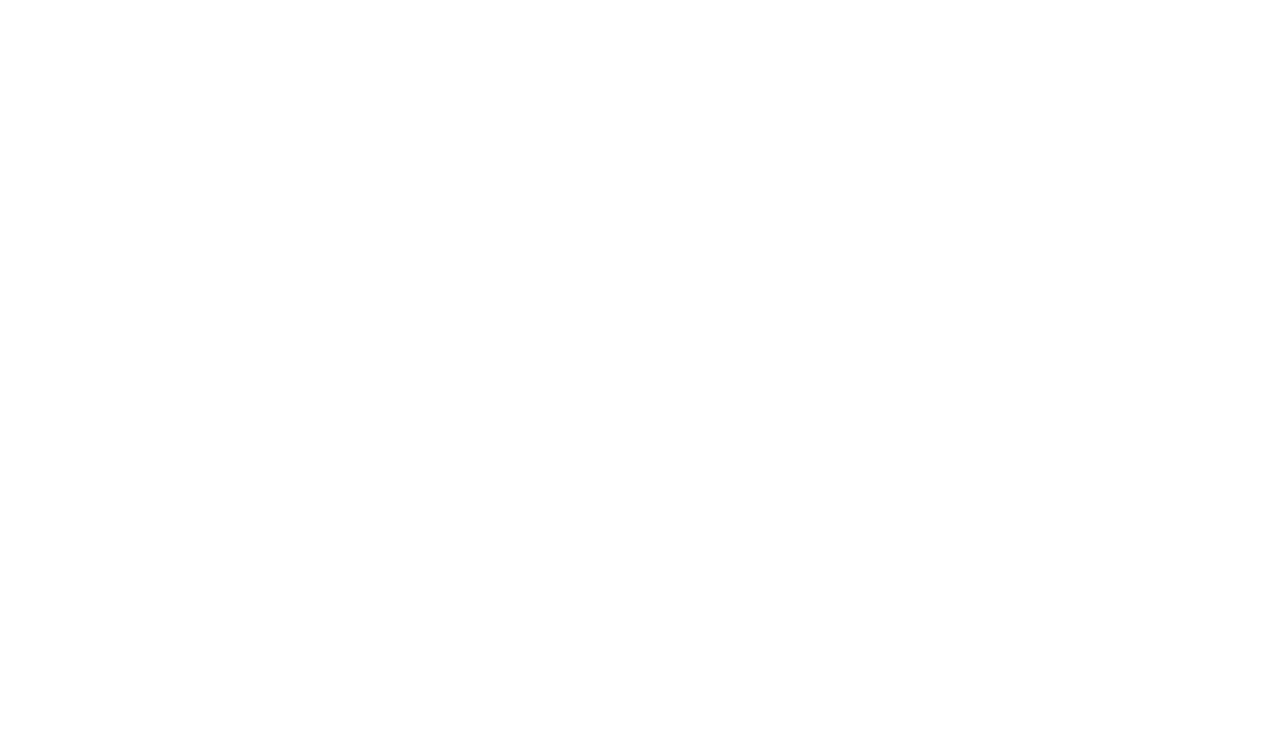
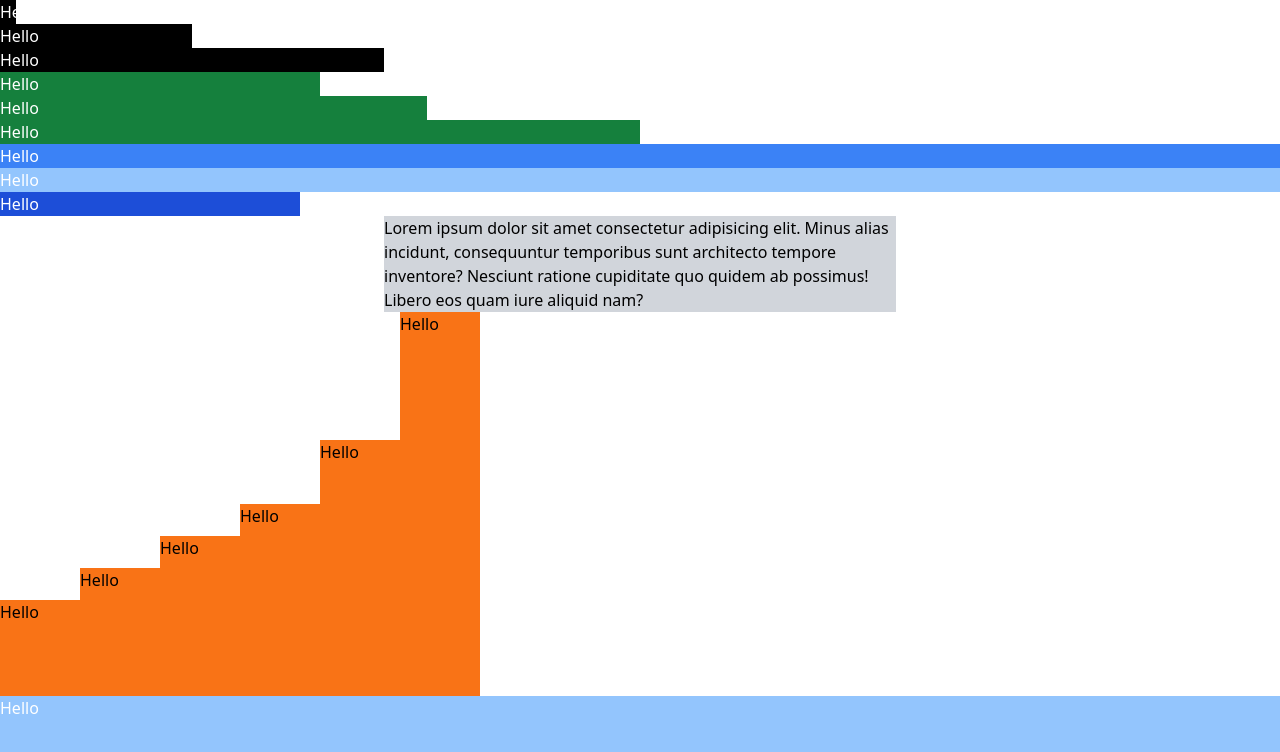
Before and after one commit to vrigzalejo/tailwind-from-scratch, a plain HTML site: page tailwind-sandbox-starter/05-sizing/index.html in a window 1280 px wide. Drawn offline with nearby package versions, Linux system fonts and the light colour scheme.

Commit message:
[Sec 2] 11

```diff
--- a/tailwind-sandbox-starter/05-sizing/index.html
+++ b/tailwind-sandbox-starter/05-sizing/index.html
@@ -9,26 +9,39 @@
   </head>
   <body>
     <!-- Width -->
+     <div class="bg-black text-white w-4">Hello</div>
+     <div class="bg-black text-white w-48">Hello</div>
+     <div class="bg-black text-white w-96">Hello</div>
 
     <!-- Percentages -->
+    <div class="bg-green-700 text-white w-1/4">Hello</div>
+    <div class="bg-green-700 text-white w-1/3">Hello</div>
+    <div class="bg-green-700 text-white w-1/2">Hello</div>
 
     <!-- Width of the viewport -->
+    <div class="bg-blue-500 text-white w-screen">Hello</div>
 
     <!-- 100% of container -->
-
-    <!-- min/max content -->
+    <div class="bg-blue-300 text-white w-full">Hello</div>
 
     <!-- Arbitrary width -->
+    <div class="bg-blue-700 text-white w-[300px]">Hello</div>
 
     <!-- Max Width -->
+    <div class="bg-gray-300 max-w-lg mx-auto">Lorem ipsum dolor sit amet consectetur adipisicing elit. Minus alias incidunt, consequuntur temporibus sunt architecto tempore inventore? Nesciunt ratione cupiditate quo quidem ab possimus! Libero eos quam iure aliquid nam?</div>
 
     <!-- Height (Most of the same options as widths) -->
+     <div class="flex items-end">
+      <div class="bg-orange-500 w-20 h-24">Hello</div>
+      <div class="bg-orange-500 w-20 h-32">Hello</div>
+      <div class="bg-orange-500 w-20 h-40">Hello</div>
+      <div class="bg-orange-500 w-20 h-48">Hello</div>
+      <div class="bg-orange-500 w-20 h-64">Hello</div>
+      <div class="bg-orange-500 w-20 h-96">Hello</div>
+     </div>
 
-    <!-- Min Height -->
-
-    <!-- Max Height -->
-
-    <!-- Full screen height -->
+     <!-- Full screen height -->
+     <div class="bg-blue-300 text-white h-screen">Hello</div>
   </body>
 </html>
 
```
